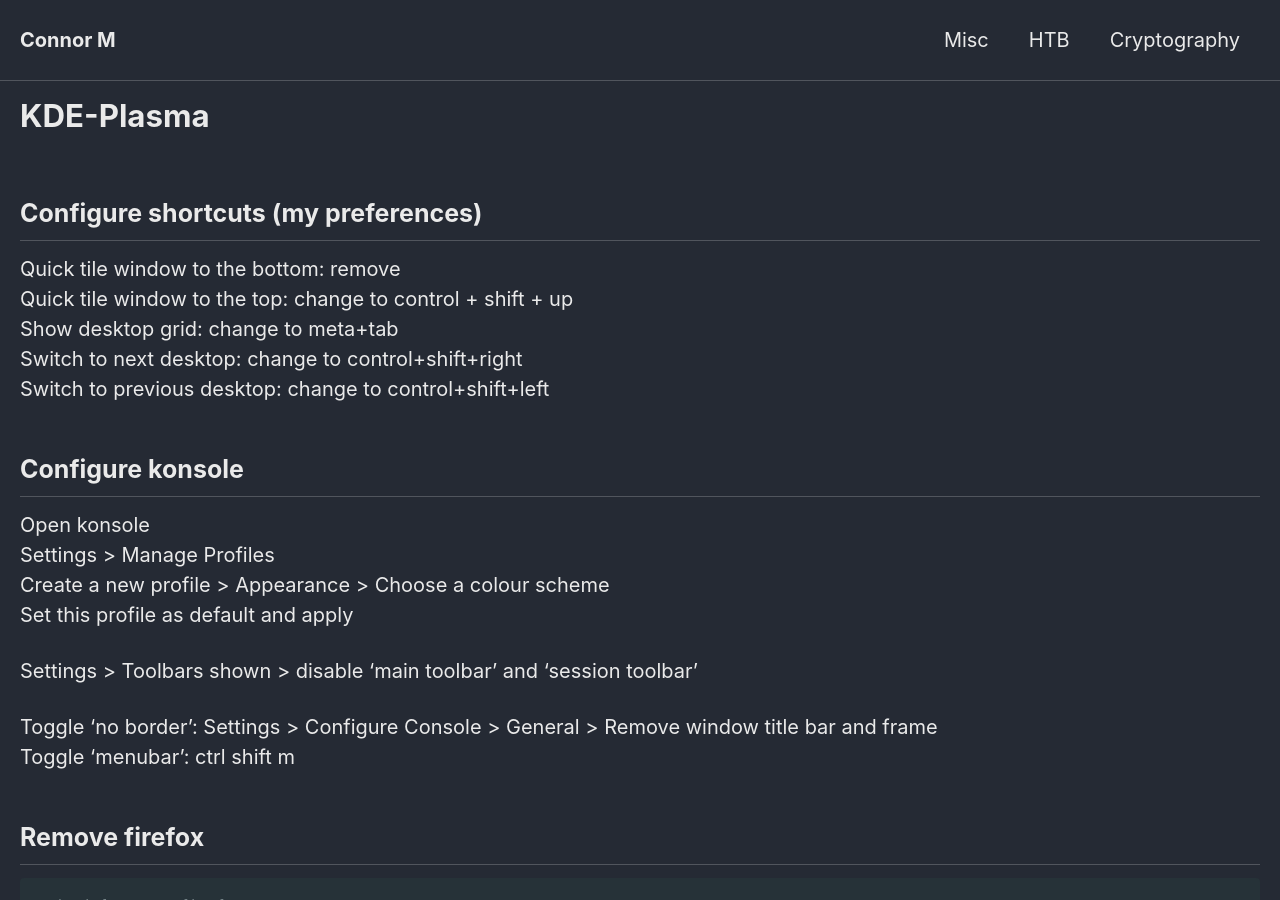
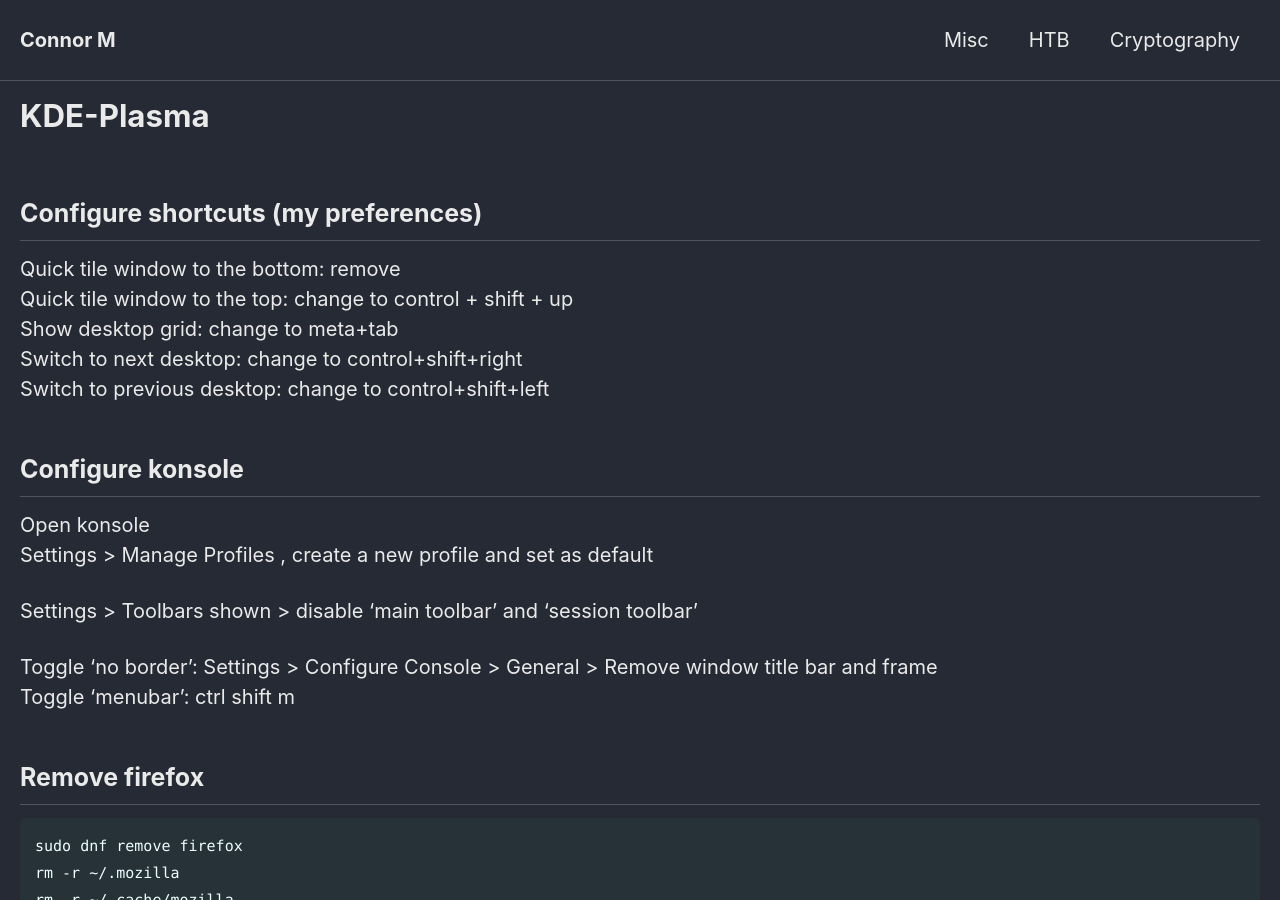
Before and after one commit to Connor-McCartney/Connor-McCartney.github.io, a Jekyll site: the page built from _pages/misc/KDE-Plasma.md, in a window 1280 px wide and 900 px high. Built offline with Jekyll 4.4.1, drawn with Linux system fonts in a browser that asks for light colours; cached includes are drawn as plain includes.

Commit message:
Update KDE-Plasma.md

```diff
--- a/_pages/misc/KDE-Plasma.md
+++ b/_pages/misc/KDE-Plasma.md
@@ -16,9 +16,7 @@ Switch to previous desktop: change to control+shift+left <br>
 ## Configure konsole
 
 Open konsole<br>
-Settings > Manage Profiles <br>
-Create a new profile > Appearance > Choose a colour scheme <br>
-Set this profile as default and apply<br>
+Settings > Manage Profiles , create a new profile and set as default
 
 Settings > Toolbars shown > disable 'main toolbar' and 'session toolbar'
 
```
